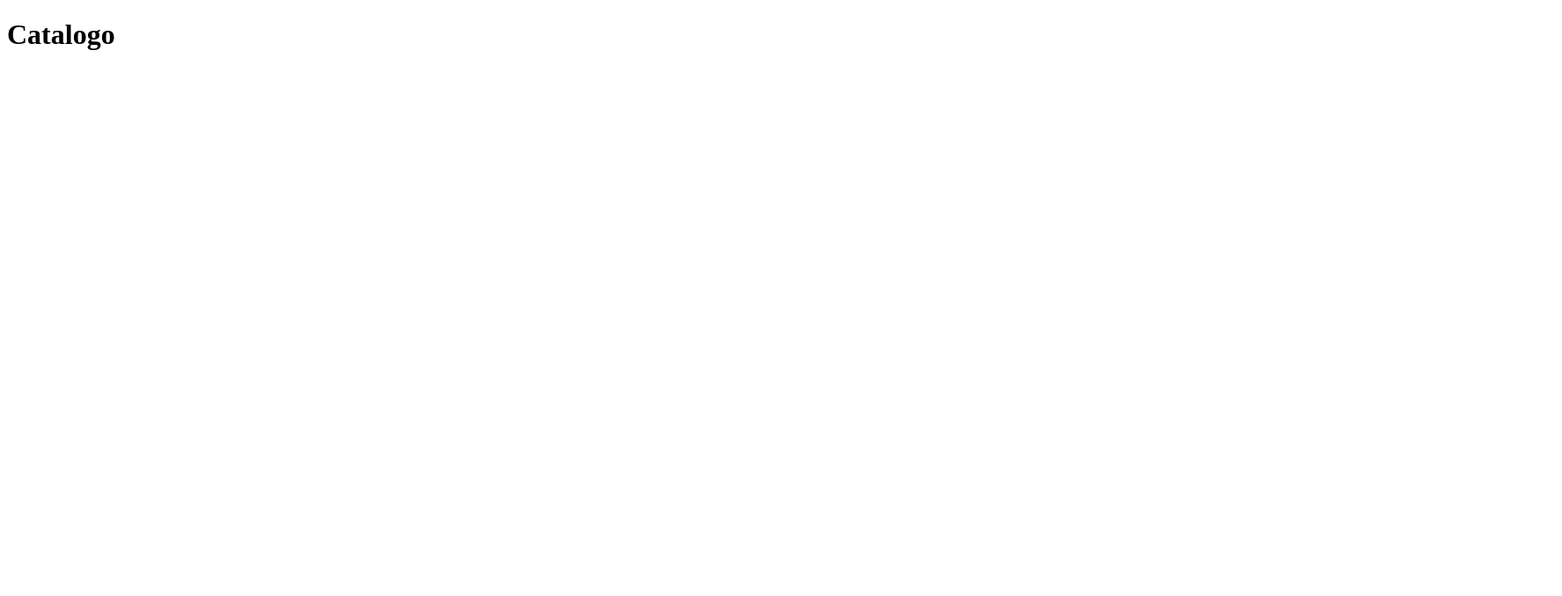
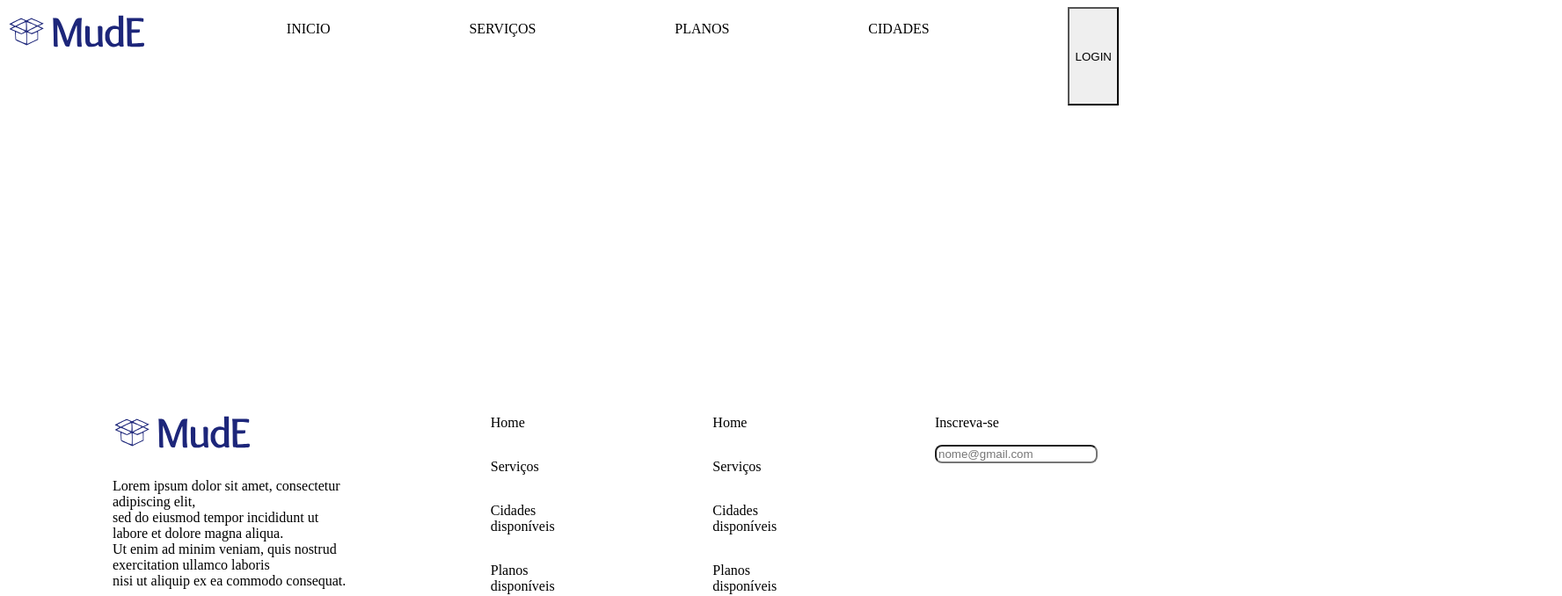
Before and after one commit to petersilvahs/mudE, a React (Vite) app: page /catalogo in a window 1280 px wide. Shown: the top 678 px of the page at 88% size, 1776 px wide, since content can reach past the window. Built offline with nearby package versions, Linux system fonts and the light colour scheme.

Commit message:
chore: adjusting files header and footer components

```diff
--- a/src/App.tsx
+++ b/src/App.tsx
@@ -1,3 +1,4 @@
+'use client'
 import { AppRouters } from './AppRouters'
 
 function App() {
--- a/src/AppRouters.tsx
+++ b/src/AppRouters.tsx
@@ -1,15 +1,13 @@
+'use client'
 import {
    BrowserRouter as Router, Route, Routes
 } from "react-router-dom"
-import { Plans } from "./pages/Plans"
 import { Home } from "./pages/Home"
-import Header from "./components/header"
 
 export function AppRouters() {
    return (
       <Router>
          <Routes>
-            <Route path="/card" element={<Header />} />
             <Route path="/catalogo" element={<Home />} />
          </Routes>
       </Router>
--- /dev/null
+++ b/src/components/footer.tsx
@@ -0,0 +1,57 @@
+'use client'
+import { Flex, Image, Input, Text } from "@chakra-ui/react"
+import { MudeLogo } from "../images/mude-logo"
+
+export function Footer() {
+   return (
+      <Flex
+         position="absolute"
+         bottom="0"
+         left="6rem"
+         padding="2rem"
+      >
+         <Flex flexDirection="column">
+            <Flex height="10rem" width="10rem" marginBottom="-3rem">
+               <MudeLogo />
+            </Flex>
+            <Text>
+               Lorem ipsum dolor sit amet, consectetur adipiscing elit,
+               <br />
+               sed do eiusmod tempor incididunt ut labore et dolore magna aliqua.
+               <br />
+               Ut enim ad minim veniam, quis nostrud exercitation ullamco laboris
+               <br />
+               nisi ut aliquip ex ea commodo consequat.
+            </Text>
+            <Flex height="2rem" width="2rem" gap="1rem">
+               <Image src="https://upload.wikimedia.org/wikipedia/commons/thumb/5/51/Facebook_f_logo_%282019%29.svg/2048px-Facebook_f_logo_%282019%29.svg.png" alt="Facebook logo" />
+               <Image src="https://img.freepik.com/icones-gratis/instagram_318-566741.jpg" alt="Instagram logo" />
+               <Image src="https://mir-s3-cdn-cf.behance.net/project_modules/max_1200/f8dc5431091769.5640f77be5837.png" alt="X logo" />
+               <Image src="https://img.freepik.com/icones-gratis/linkedin_318-157468.jpg" alt="Linkedin logo" />
+            </Flex>
+            <Text>Copyright © 2023 MudE.</Text>
+         </Flex>
+         <Flex flexDirection="column" marginLeft="10rem" marginTop="2.5rem">
+            <Text>Home</Text>
+            <Text>Serviços</Text>
+            <Text>Cidades disponíveis</Text>
+            <Text>Planos disponíveis</Text>
+            <Text>Cadastre-se para dirigir</Text>
+         </Flex>
+         <Flex flexDirection="column" marginLeft="10rem" marginTop="2.5rem">
+            <Text>Home</Text>
+            <Text>Serviços</Text>
+            <Text>Cidades disponíveis</Text>
+            <Text>Planos disponíveis</Text>
+            <Text>Cadastre-se para dirigir</Text>
+         </Flex>
+         <Flex flexDirection="column" marginLeft="10rem" marginTop="2.5rem">
+            <Text>Inscreva-se</Text>
+            <Input
+               borderRadius="0.5rem"
+               placeholder="nome@gmail.com"
+            />
+         </Flex>
+      </Flex>
+   )
+}
--- /dev/null
+++ b/src/components/header.tsx
@@ -0,0 +1,18 @@
+'use client'
+import { Button, Flex, Text } from "@chakra-ui/react"
+import { MudeLogo } from "../images/mude-logo"
+
+export function Header(){
+   return(
+      <Flex justifyContent="space-between">
+         <Flex height="10rem" width="10rem" marginTop="-3rem">
+         <MudeLogo />
+         </Flex>
+         <Text>INICIO</Text>
+         <Text>SERVIÇOS</Text>
+         <Text>PLANOS</Text>
+         <Text>CIDADES</Text>
+         <Button colorScheme="blue">LOGIN</Button>
+      </Flex>
+   )
+}
--- /dev/null
+++ b/src/images/mude-logo.tsx
@@ -0,0 +1,53 @@
+export function MudeLogo() {
+   return (
+      <svg version="1.0" xmlns="http://www.w3.org/2000/svg"
+         width="408.000000pt" height="111.000000pt" viewBox="0 0 408.000000 111.000000"
+         preserveAspectRatio="xMidYMid meet">
+         <g transform="translate(0.000000,111.000000) scale(0.100000,-0.100000)"
+            fill="#1d267a" stroke="none">
+            <path d="M3238 805 l5 -165 -39 17 c-95 40 -228 6 -293 -76 -52 -65 -65 -106
+-65 -211 -1 -78 3 -104 22 -145 27 -59 94 -132 139 -151 53 -23 131 -18 186
+12 l48 25 18 -22 c14 -17 28 -22 63 -22 60 0 69 6 57 46 -5 17 -9 218 -9 444
+l0 413 -68 0 -68 0 4 -165z m-15 -237 c16 -8 17 -25 15 -191 l-3 -181 -34 -23
+c-104 -70 -212 15 -228 179 -10 114 46 221 122 230 39 5 105 -2 128 -14z"/>
+            <path d="M633 862 l-72 -36 -73 32 c-40 18 -76 32 -80 32 -11 0 -338 -161
+-338 -167 0 -2 29 -18 65 -34 36 -16 65 -31 65 -34 0 -3 -30 -20 -68 -39 l-67
+-34 82 -37 81 -37 7 -107 c3 -58 7 -115 8 -125 2 -15 40 -37 165 -92 l162 -73
+165 79 165 79 0 123 0 124 83 41 82 41 -75 35 -75 35 75 35 75 35 -45 20 c-25
+11 -106 48 -180 81 -74 34 -135 61 -135 60 0 0 -32 -17 -72 -37z m185 -41 c59
+-27 125 -57 147 -66 l40 -17 -62 -29 -61 -28 -121 54 c-184 83 -174 73 -110
+106 30 15 55 28 57 29 1 0 51 -22 110 -49z m-347 18 c27 -12 49 -24 49 -28 0
+-3 -63 -36 -140 -73 l-141 -67 -50 24 c-27 12 -50 26 -50 30 -1 9 249 133 269
+134 7 1 36 -9 63 -20z m79 -179 c0 -66 -4 -120 -8 -120 -10 0 -253 107 -260
+115 -6 5 236 123 256 124 9 1 12 -29 12 -119z m155 72 c61 -26 118 -52 127
+-58 14 -8 -8 -22 -117 -77 l-135 -67 0 79 c0 43 -3 99 -6 125 -5 36 -4 46 8
+46 8 0 63 -22 123 -48z m243 -111 l54 -27 -119 -56 c-65 -31 -130 -62 -145
+-68 -22 -11 -34 -9 -77 11 -28 12 -51 25 -51 28 0 8 261 140 275 140 6 0 34
+-12 63 -28z m-622 -16 c158 -71 194 -89 194 -95 0 -3 -23 -17 -52 -31 l-52
+-26 -96 42 c-52 24 -117 53 -144 65 l-50 23 55 28 c29 15 57 28 60 29 3 0 42
+-16 85 -35z m554 -216 l0 -100 -146 -69 c-80 -39 -148 -70 -150 -70 -2 0 -4
+76 -4 169 l0 169 68 -30 68 -30 75 34 c41 19 77 33 82 31 4 -2 7 -49 7 -104z
+m-545 71 c37 -16 73 -30 81 -30 8 0 41 13 73 30 l59 29 6 -37 c8 -53 7 -290
+-1 -295 -5 -2 -71 24 -148 58 l-140 63 -7 98 c-5 89 -4 114 7 114 2 0 33 -13
+70 -30z"/>
+            <path d="M1335 873 c4 -16 10 -199 14 -408 l6 -380 27 -13 c38 -18 102 -6 92
+17 -9 19 -19 619 -10 610 3 -3 42 -109 86 -235 133 -377 139 -390 190 -394 62
+-5 69 -2 81 43 38 142 189 577 200 577 5 0 9 -134 9 -299 0 -259 2 -300 16
+-312 15 -13 107 -19 118 -8 4 3 1 53 -5 110 -12 105 -6 620 7 687 l6 32 -63 0
+c-82 0 -105 -18 -157 -125 -68 -137 -113 -256 -168 -443 -15 -51 -30 -89 -34
+-85 -4 4 -24 64 -44 133 -72 242 -168 456 -223 500 -20 15 -41 20 -91 20 l-64
+0 7 -27z"/>
+            <path d="M3476 831 c4 -36 8 -215 8 -398 1 -302 3 -334 18 -350 16 -15 40 -17
+205 -17 233 0 259 4 268 44 4 16 3 39 0 51 -6 17 -12 20 -38 15 -18 -3 -95 -9
+-173 -12 l-141 -7 -6 84 c-4 46 -7 117 -7 157 l0 72 108 0 c71 0 112 4 120 12
+7 7 12 29 12 50 l0 38 -120 0 -121 0 3 118 3 117 80 3 c66 3 185 -7 246 -20
+10 -2 15 11 17 44 3 39 0 49 -18 58 -13 7 -97 10 -246 9 l-226 -1 8 -67z"/>
+            <path d="M2280 664 c-13 -4 -15 -36 -12 -242 3 -219 5 -240 25 -281 32 -65 72
+-83 172 -78 75 3 100 11 159 50 13 8 20 9 23 1 13 -37 33 -49 77 -48 26 0 49
+3 52 7 3 3 0 58 -6 124 -8 74 -9 174 -5 269 5 105 4 157 -4 172 -12 23 -66 38
+-105 28 l-23 -6 5 -223 5 -224 -38 -28 c-28 -22 -51 -30 -94 -33 -54 -4 -59
+-2 -84 28 -31 36 -30 32 -27 275 2 154 0 183 -14 194 -16 14 -81 23 -106 15z"/>
+         </g>
+      </svg>
+   )
+}
--- a/src/main.tsx
+++ b/src/main.tsx
@@ -1,3 +1,4 @@
+'use client'
 import React from 'react'
 import ReactDOM from 'react-dom/client'
 import App from './App'
--- a/src/pages/Home.tsx
+++ b/src/pages/Home.tsx
@@ -1,3 +1,12 @@
+'use client'
+import { Footer } from "../components/footer";
+import { Header } from "../components/header";
+
 export function Home(){
-   return <h1>Catalogo</h1>
+   return(
+      <>
+      <Header />
+      <Footer />
+      </>
+   )
 }
```
Also changed, not shown: src/pages/Plans.tsx (deleted, +0 -14 lines), src/components/footer/index.tsx (deleted).
